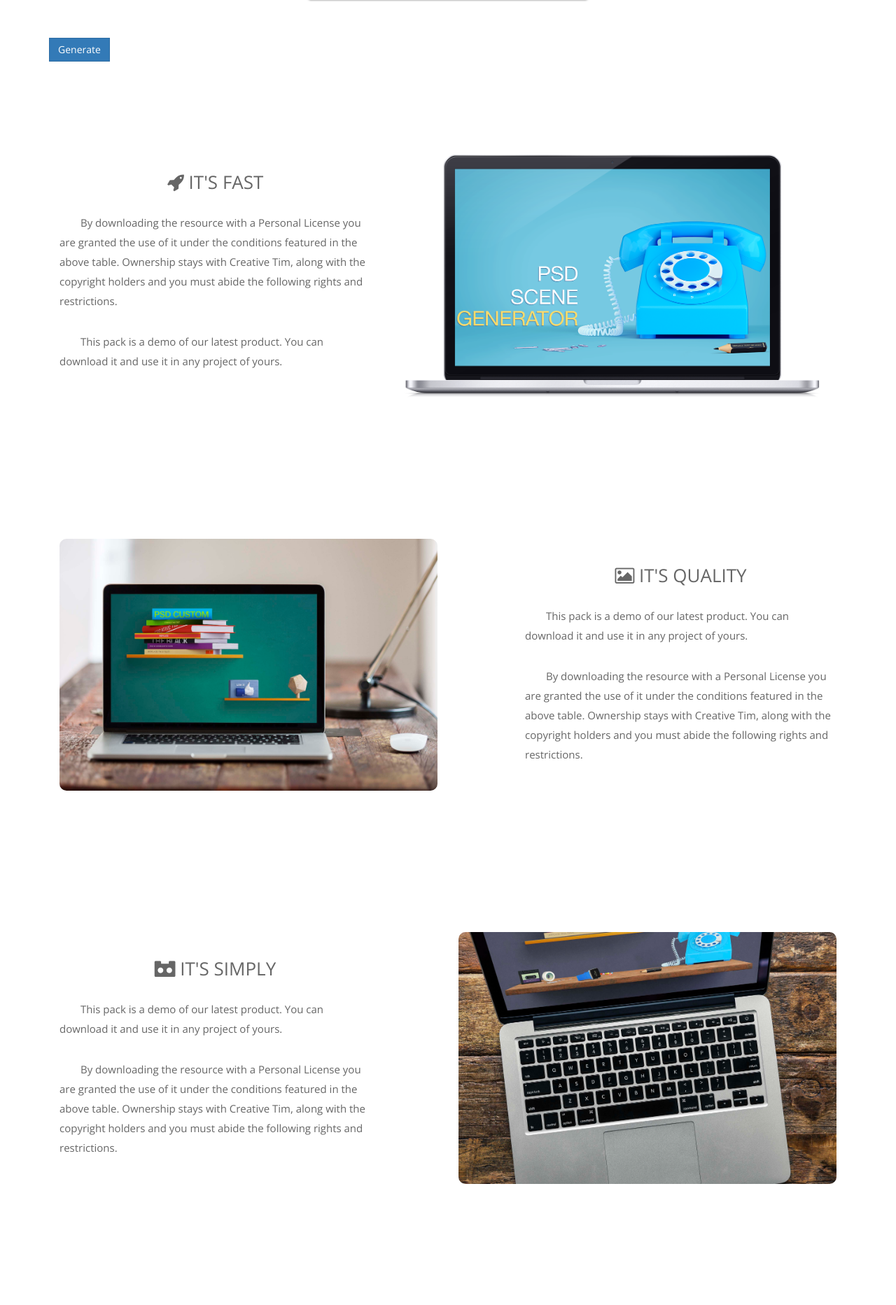
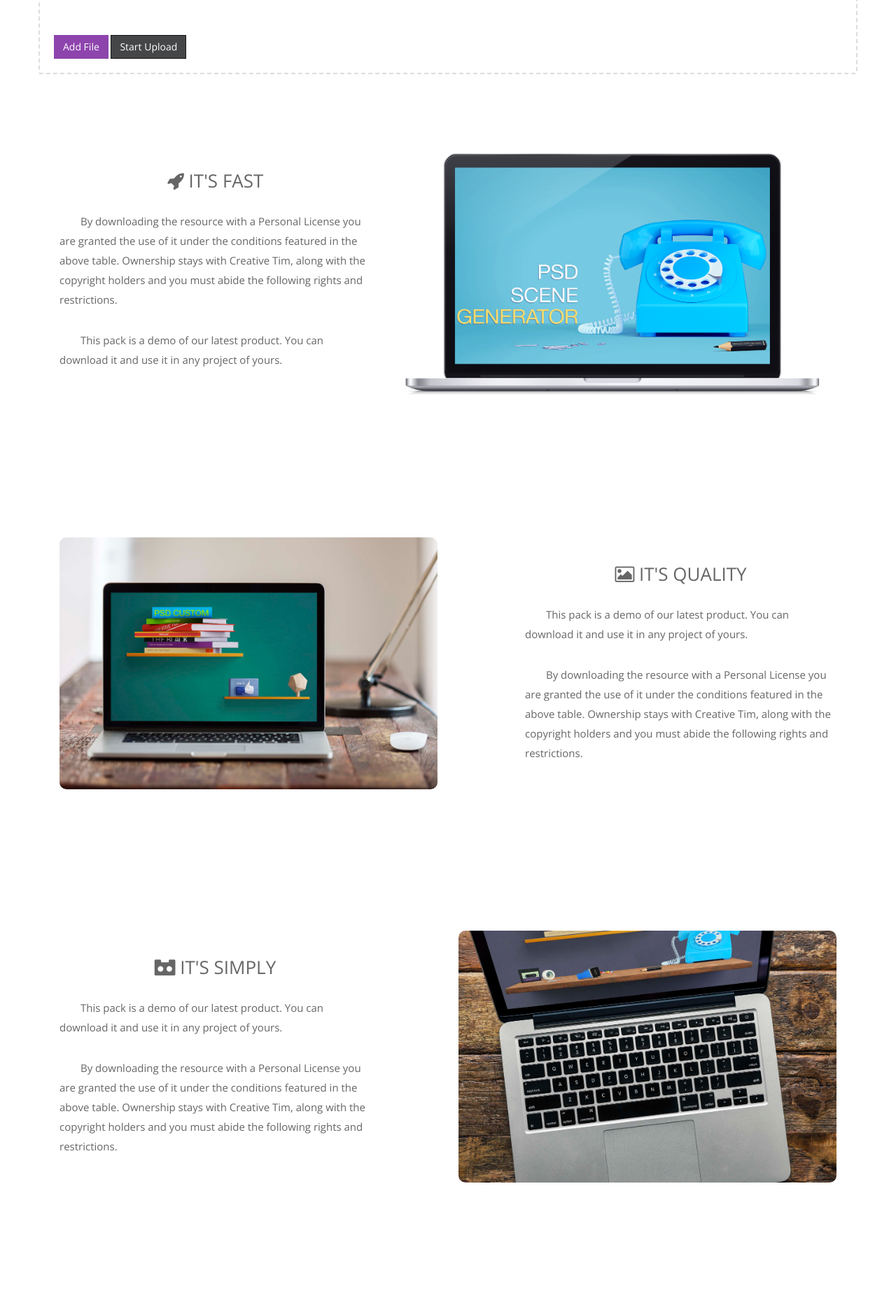
Before and after one commit to zhexiao/pgif, a Django app: page / in a window 1280 px wide. Shown: the part 1003-2868 px from the top of the page at 70% size. Run offline with Django 3.2, Linux system fonts and the light colour scheme; some libraries are stand-ins or nearby versions.

```diff
--- a/convert/static/sass/convert.scss
+++ b/convert/static/sass/convert.scss
@@ -9,6 +9,32 @@
 
 body{
     font-family: 'Open Sans', sans-serif;
+}
+
+.btn-purple{
+    color: #fff;
+    background-color: #8E44AD;
+    border-color: #8E44AD;
+
+    &:hover, &:focus{
+        color: #fff;
+        background-color: #561F6D;
+        border-color: #6a3381;
+        outline: none;
+    }
+}
+
+.btn-dark{
+    color: #FFF;
+    background-color: #454648;
+    border-color: #141619;
+
+    &:hover, &:focus{
+        color: #FFF;
+        background-color: #202021;
+        border-color: #2f353b;
+        outline: none;
+    }
 }
 
 a:hover, button:hover{
@@ -100,7 +126,37 @@ a:hover, button:hover{
     }
 
     .wrap-2{
-        padding:20px 0;
+        padding:20px;
+        border: 2px dashed #ddd;
+        border-radius: 3px;
+        margin-top: 60px;
+
+        .file-uploader{
+            text-align:center;
+            position: relative;
+
+            #drag-file-container{
+                padding:80px 0;
+            }
+
+            .fa{
+                font-size: 80px;
+                color:#bbb;
+            }
+
+            .upload-text{
+                display:block;
+                font-size: 20px;
+                color:#bbb;
+                margin-top:10px;
+            }
+
+            .file-uploader-footer{
+                text-align: left;
+                margin-top:10px;
+            }
+        }
+
         #video-prop{
             max-height:300px;
             border: 1px solid #ddd;
--- a/convert/templates/convert/index.html
+++ b/convert/templates/convert/index.html
@@ -33,9 +33,19 @@
     </div>
 
     <!-- Video Convert Wrap -->
-    <div class="wrap-2">
-        <div class="container">
-            <div class="text-center">
+    <div class="wrap-2 container">
+        <div class="file-uploader">
+            <div id="drag-file-container">
+                <i class="fa fa-upload"></i>
+                <span class="upload-text">Drag file to upload</span>
+            </div>
+
+            <div class="file-uploader-footer">
+                <button class="btn btn-purple">Add File</button>
+                <button class="btn btn-dark">Start Upload</button>
+            </div>
+        </div>
+        <!-- <div class="text-center">
             <video id='video-prop' controls preload='none' poster="https://media.w3.org/2010/05/sintel/poster.png">
                 <source id='mp4' src="https://media.w3.org/2010/05/sintel/trailer.mp4" type='video/mp4'>
                 <source id='webm' src="https://media.w3.org/2010/05/sintel/trailer.webm" type='video/webm'>
@@ -43,13 +53,12 @@
                 <p>Your user agent does not support the HTML5 Video element.</p>
             </video>
         </div>
-            <div id="video-control-drag"></div>
-            <div class="video-action-tools cleafix">
+        <div id="video-control-drag"></div> -->
+      <!--   <div class="video-action-tools cleafix">
             <button class="btn btn-primary generate-video-gif">Generate</button>
-            </div>
+        </div> -->
 
         <div class="video-convert-result"></div>
-        </div>
     </div>
 
 
@@ -182,6 +191,72 @@
     <script src="{% static "js/wNumb.js" %}"></script>
     <script type="text/javascript">
         var convert_home_js = (function($){
+            // init drag file uploader
+            var init_drag_upload = function(){
+                var _drag_container = document.getElementById('drag-file-container');
+                var test_env = {
+                      filereader: typeof FileReader != 'undefined',
+                      dnd: 'draggable' in document.createElement('span'),
+                      formdata: !!window.FormData,
+                      progress: "upload" in new XMLHttpRequest
+                };
+
+
+                // test browser
+                var test_browser = function(){
+                    "filereader formdata progress".split(' ').forEach(function (api) {
+                        if (test_env[api] === false) {
+                            alert('do not support drag upload!');
+                        }
+                    });
+                }
+
+                var send_request = function(form_data){
+                    var xhr = new XMLHttpRequest();
+                    xhr.open('POST', '/devnull.php');
+
+                    xhr.onload = function() {
+                        console.log(100)
+                    };
+
+                    xhr.upload.onprogress = function (event) {
+                        if (event.lengthComputable) {
+                            var complete_percentage = (event.loaded / event.total * 100 | 0);
+                            console.log(complete_percentage)
+                        }
+                    }
+
+                    xhr.send(form_data);
+                }
+
+
+                var read_file = function(files){
+                    var form_data = new FormData();
+                    for (var i = 0; i < files.length; i++) {
+                        form_data.append('file', files[i]);
+                    }
+
+                    send_request(form_data)
+                }
+
+                _drag_container.ondragover = function () {
+                    this.className = 'hover';
+                    return false;
+                };
+
+                _drag_container.ondragend = function () {
+                    this.className = '';
+                    return false;
+                };
+
+                _drag_container.ondrop = function (event) {
+                    event.preventDefault();
+                    read_file(event.dataTransfer.files);
+                };
+
+                test_browser();
+            }
+
             // video control drag
             var init_video = function(){
                 var _video_drag_slider = document.getElementById('video-control-drag');
@@ -314,7 +389,8 @@
 
                 },
                 init : function(){
-                    init_video().bind();
+                    init_drag_upload();
+                    // init_video().bind();
                     init_content_scroll();
                     init_image_scroll();
                     init_carousel();
```
Also changed, not shown: convert/static/css/convert.css (+40 -1 lines), convert/static/css/index.css, 2 other files. Lines whose indentation alone changed are shown as unchanged.
